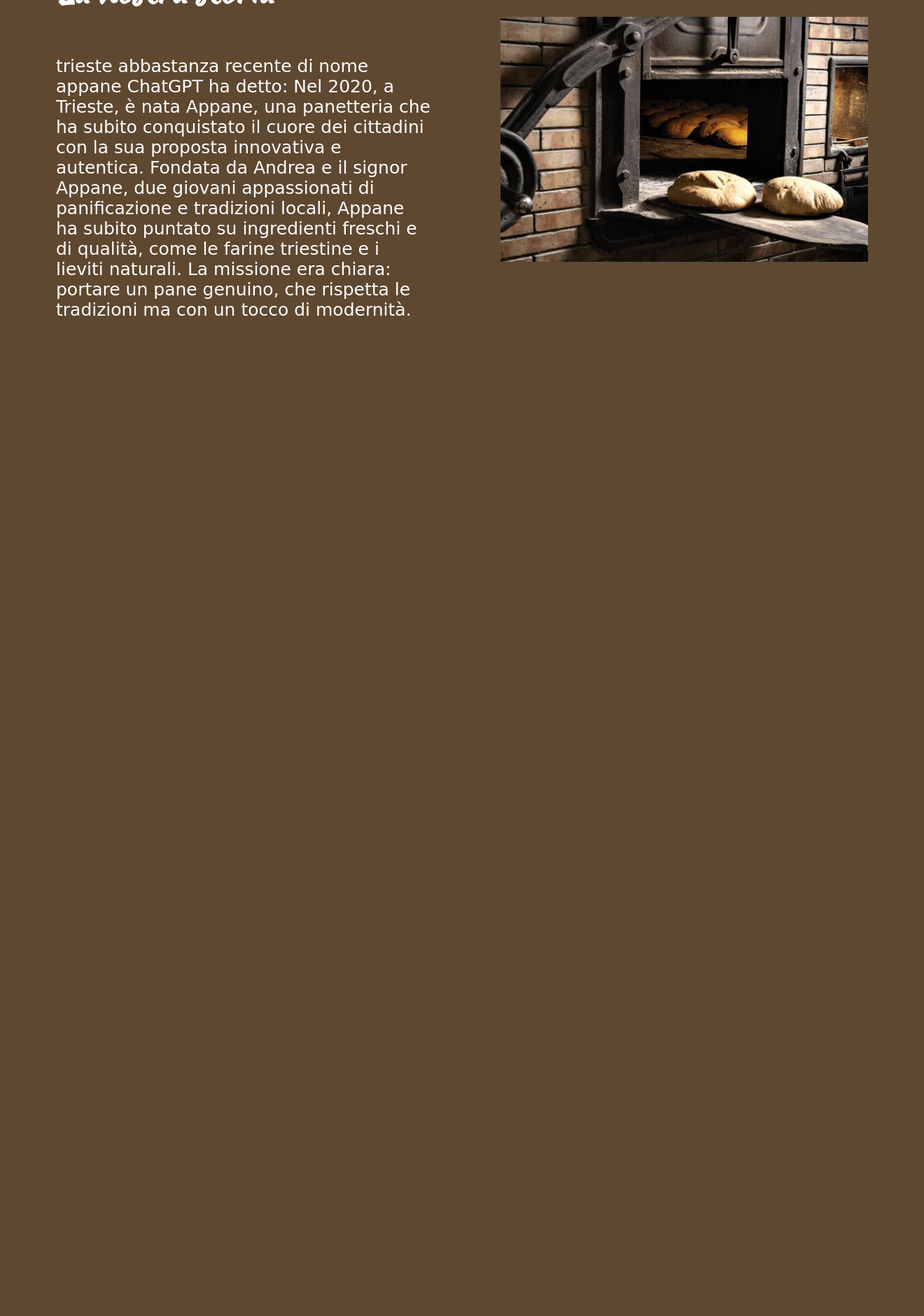
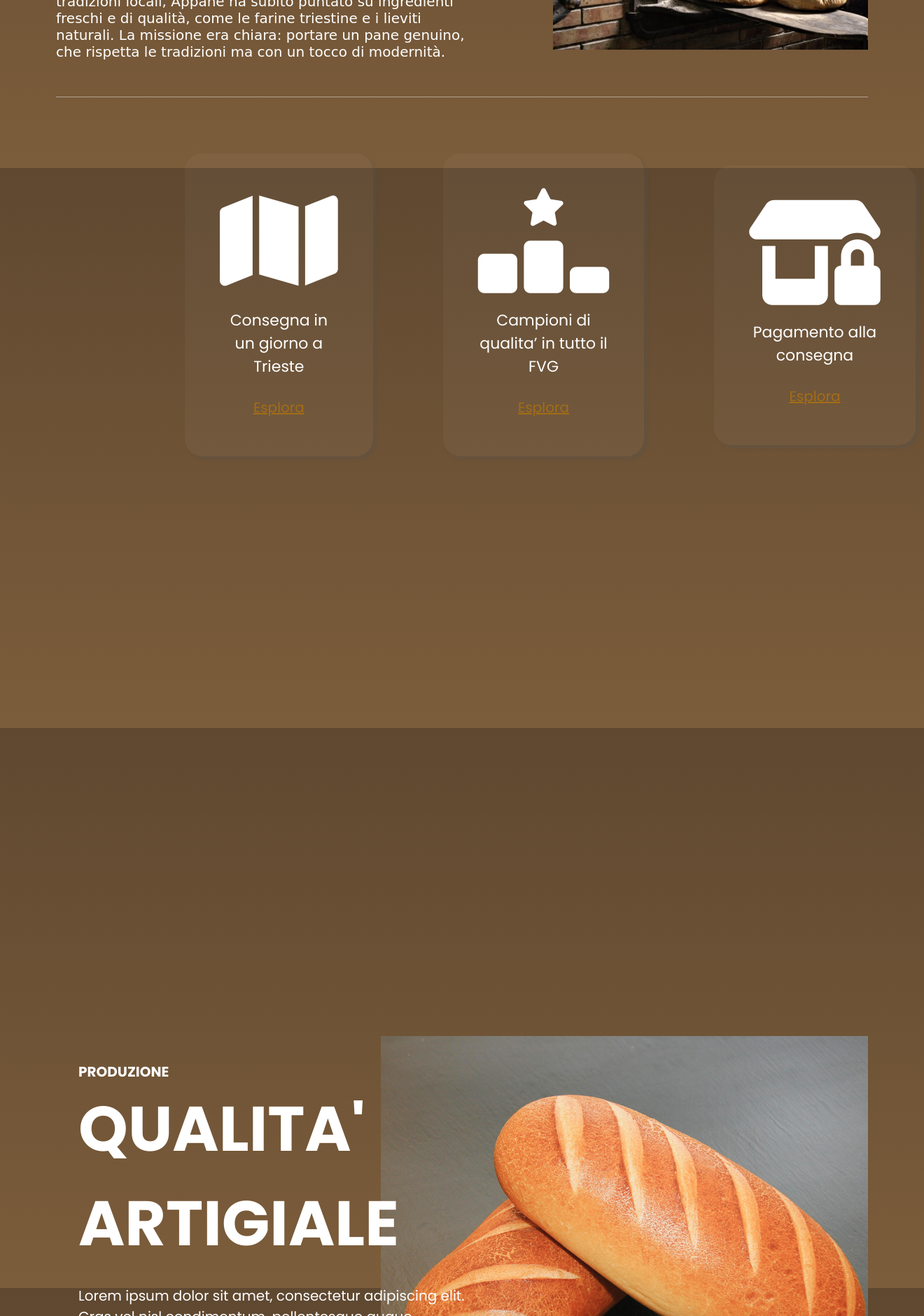
Before and after one commit to devindonadoni/appane, a PHP site: page /chi-siamo.html in a window 1320 px wide. Shown: the part 1360-3240 px from the top of the page at 70% size. Before the commit the page ends 1811 px from the top, so only its background shows below. Run offline with PHP 8.4, Linux system fonts and the light colour scheme; some libraries are stand-ins or nearby versions.

Commit message:
chi siamo ingredients

```diff
--- a/chi-siamo.html
+++ b/chi-siamo.html
@@ -20,12 +20,6 @@
 </head>
 
 <body>
-    <div class="main-container">
-
-        <div class="vendita-bar">
-            <i class="fa-solid fa-store"></i>
-            <p>MENU DELLA SETTIMANA ORA DISPONIBILE</p>
-        </div>
     <div class="header">
         <a href="index.html"><img src="img/logo.png" alt=""></a>
         <div class="link">
@@ -56,6 +50,12 @@
         <div class="hamburger-menu">
             <i class="fa-solid fa-bars" onclick="toggleMobileMenu()"></i>
         </div>
+    </div>
+    <div class="main-container">
+
+        <div class="vendita-bar">
+            <i class="fa-solid fa-store"></i>
+            <p>MENU DELLA SETTIMANA ORA DISPONIBILE</p>
         </div>
 
         <!-- Menu mobile -->
@@ -100,10 +100,10 @@
         <div class="content-storia">
             <div class="storia-description">
                 <h1>La nostra storia</h1>
-                <p>trieste abbastanza recente di nome appane
-                    ChatGPT ha detto:
+                <p>
                     Nel 2020, a Trieste, è nata Appane, una panetteria che ha subito conquistato il cuore dei cittadini
-                    con la sua proposta innovativa e autentica. Fondata da Andrea e il signor Appane, due giovani appassionati di
+                    con la sua proposta innovativa e autentica. Fondata da Andrea e il signor Appane, due giovani
+                    appassionati di
                     panificazione e tradizioni locali, Appane ha subito puntato su ingredienti freschi e di qualità,
                     come le farine triestine e i lieviti naturali. La missione era chiara: portare un pane genuino, che
                     rispetta le tradizioni ma con un tocco di modernità. </p>
@@ -111,11 +111,40 @@
             <img src="img/stock/storia.png" alt="">
         </div>
 
-        <!-- <div class="footer-decor">
-            <div class="wave"></div>
-            <div class="circle"></div>
-        </div> -->
+        <div class="content-hover">
+            <div class="single-hover">
+                <i class="fa-solid fa-map"></i>
+                <p>Consegna in un giorno a Trieste</p>
+                <a href="consegna.php"><u>Esplora</u></a>
             </div>
+            <div class="single-hover">
+                <i class="fa-solid fa-ranking-star"></i>
+                <p>Campioni di qualita’ in tutto il FVG</p>
+                <a href=""><u>Esplora</u></a>
+            </div>
+            <div class="single-hover">
+                <i class="fa-solid fa-shop-lock"></i>
+                <p>Pagamento alla consegna</p>
+                <a href="pagamento.php"><u>Esplora</u></a>
+            </div>
+        </div>
+
+
+        <div class="content-produzione">
+            <div class="produzione-description">
+                <p class="categoria">PRODUZIONE</p>
+                <p class="title">QUALITA' ARTIGIALE</p>
+                <p class="testo">Lorem ipsum dolor sit amet, consectetur adipiscing elit. Cras vel nisl condimentum, pellentesque
+                    augue elementum, aliquam neque. Praesent imperdiet tortor ipsum, at lobortis nulla interdum in.</p>
+                <button class="button">SCOPRI</button>
+            </div>
+            <img src="img/stock/produzione.png" alt="">
+        </div>
+
+
+    </div>
+
+
 
 
 
@@ -136,7 +165,7 @@
     }, { threshold: 0.5 }); // Trigger l'animazione quando il 50% dell'elemento è visibile
 
     // Aggiungi l'osservatore agli elementi
-    document.querySelectorAll('.content-mission, .content-storia, .content-chisiamo').forEach((element) => {
+    document.querySelectorAll('.content-mission, .content-storia, .content-chisiamo, .content-produzione').forEach((element) => {
         observer.observe(element);
     });
 
--- a/js/universal-script.js
+++ b/js/universal-script.js
@@ -20,3 +20,7 @@ NProgress.configure({ showSpinner: false });
 window.addEventListener('load', function () {
     NProgress.done();
 });
+
+function redirect(link){
+    window.location.replace(link+".html");
+}
--- a/style/style-chisiamo.css
+++ b/style/style-chisiamo.css
@@ -1,58 +1,22 @@
-/*--------------------MISSIONE--------------*/
-
-
-.content-mission{
-    display: flex;
-    flex-direction: row;
-    background-color: #6B5033;
-    justify-content: space-between;
-    align-items: center;
-    gap: 100px;
-    padding-bottom: 2rem;
-    opacity: 0;
-}
-
-
-.content-mission img{
-    margin-left: 5rem;
-    object-fit: cover;
-    object-position: center;
-    width: 550px;
-    height: 350px;
-}
-
-.mission-description{
-    display: flex;
-    flex-direction: column;
-    margin-right: 5rem;
-}
-
-.mission-description h1{
-    font-family: 'Kaushan Script', cursive;
-    color: white;
-    font-size: 50px;
-}
-
-.mission-description p{
-    font-family: 'Istok Web', cursive;
-    color: white;
-    font-size: 25px;
-}
-
 
 /*------------------STORIA--------------------*/
 
 
 .content-storia,
+.content-hover,
+.content-mission,
 .content-chisiamo{
     display: flex;
     flex-direction: row;
     justify-content: space-between;
-    background-color: #5F4830;
+    /* background-color: #5F4830; */
     align-items: center;
     gap: 100px;
     padding-bottom: 2rem;
     opacity: 0;
+    margin: 0 5rem;
+    margin-top: 2rem;
+    border-bottom: 1px solid rgba(255, 255, 255, 0.432);
 }
 
 /* Animazione */
@@ -80,23 +44,25 @@
 
 
 .content-storia img,
+.content-mission img,
 .content-chisiamo img
 {
-    margin-right: 5rem;
     object-fit: cover;
     width: 550px;
-    height: 350px;
+    height: 300px;
 }
 
 .storia-description,
+.mission-description,
+.hover-description,
 .description-chisiamo
 {
     display: flex;
     flex-direction: column;
-    margin-left: 5rem;
 }
 
 .storia-description h1,
+.mission-description h1,
 .description-chisiamo h1
 {
     font-family: 'Kaushan Script', cursive;
@@ -105,11 +71,12 @@
 }
 
 .storia-description p,
+.mission-description p,
 .description-chisiamo p
 {
     font-family: 'Istok Web', cursive;
     color: white;
-    font-size: 25px;
+    font-size: 20px;
 }
 
 
@@ -138,17 +105,141 @@
 
 
 /* Classe per attivare l'animazione */
-.content-mission.animate,
 .content-storia.animate,
+.content-produzione.animate,
 .content-chisiamo.animate {
     opacity: 1;
     animation: fade-in-left 1s ease-out forwards; /* O cambia con fade-in-right per gli altri */
 }
 
 /* Puoi variare l'animazione a seconda di quale elemento deve scorrere da sinistra o destra */
+.content-hover.animate,
 .content-mission.animate {
     animation: fade-in-right 1s ease-out forwards;
 }
+
+
+
+
+/*-----------HOVER----------*/
+.content-hover{
+    margin: 5rem 20%;
+    border: none;
+    opacity: 1;
+}
+
+.single-hover{
+    display: flex;
+    flex-direction: column;
+    background-color: rgba(217, 217, 217, 0.04);
+    box-shadow: 4px 4px 4px rgba(83, 83, 83, 0.342);
+    border-radius: 25px;
+    align-items: center;
+    justify-content: center;
+    padding: 50px;
+    transition: transform 0.3s ease-in-out;
+}
+
+.single-hover i{
+    font-size: 150px;
+    color: white;
+}
+
+.single-hover p {
+    color: white;
+    font-size: 22px;
+    text-align: center;
+    max-width: 260px; /* Imposta una larghezza massima per forzare l'andata a capo */
+    word-wrap: break-word; /* Assicura che le parole vadano a capo */
+}
+
+.single-hover a{
+    color: #A36D16;
+    font-size: 20px;
+    padding: 5px;
+}
+
+.single-hover:hover{
+    transform: scale(1.1);
+}
+
+.single-hover a:hover{
+    background-color: rgba(128, 128, 128, 0.432);
+    border-radius: 5px;
+}
+
+
+
+/*----------------------------------------------------------------PRODUZIONE--------------------------------------------*/
+.content-produzione{
+    display: flex;
+    flex-direction: row;
+    align-items: center;
+    margin: 50rem 5rem;
+    margin-bottom: 5rem;
+}
+
+
+.content-produzione img{
+    width: 60%;
+    margin-left: 40%;
+    height: 600px;
+    object-fit: cover;
+    position: absolute;
+}
+
+.produzione-description {
+    padding: 2rem;
+    color: white;
+    position: relative;
+    width: 50%;
+    z-index: 2;
+}
+
+.categoria{
+    margin: 0;
+    font-size: 20px;
+    font-family: 'Poppins', sans-serif;
+    font-weight: bold;
+}
+
+.title{
+    margin: 0;
+    font-size: 90px;
+    font-weight: bold;
+}
+
+.testo{
+    font-size: 20px;
+    margin-bottom: 30px;
+}
+
+.button{
+    font-size: 22px;
+    font-weight: lighter;
+    border: 1px solid white;
+    background-color: transparent;
+    color: white;
+    padding: 15px 40px;
+    text-align: center;
+    transition: transform 0.3s ease-in-out;
+}
+
+.button:hover{
+    background-color: #A36D16;
+    transform: scale(1.1);
+    border: none;
+}
+
+
+
+
+/*--------------------------ingredienti------------------------------*/
+
+
+
+
+
 
 
 
--- a/style/style-header.css
+++ b/style/style-header.css
@@ -2,7 +2,11 @@ body {
     margin: 0;
     padding: 0;
     font-family: 'Poppins', sans-serif;
-    background-color: #5F4830;
+    background-color: #EBEBEB;
+    background: linear-gradient(#5F4830, #7c5d3b);
+    background-repeat: no-repeat;
+    background-attachment: fixed;
+    overflow-x: hidden;
 }
 
 a{
@@ -11,9 +15,10 @@ a{
 
 /* Contenitore principale */
 .main-container {
-    max-width: 1800px;
+    max-width: 2000px;
     margin: 0 auto;
     width: 100%;
+    /* background: linear-gradient(#5F4830, #7c5d3b); */
 }
 
 
@@ -22,7 +27,8 @@ a{
 .header {
     background-color: rgba(203, 203, 203, 0.4);
     backdrop-filter: blur(10px);
-    height: 10vh;
+    padding: 15px;
+    height: auto;
     width: 100%;
     display: flex;
     align-items: center;
```
Also changed, not shown: index.html (+14 -7 lines), style/style-index.css (+4 -3 lines), img/stock/produzione.png (added). Lines whose indentation alone changed are shown as unchanged.
